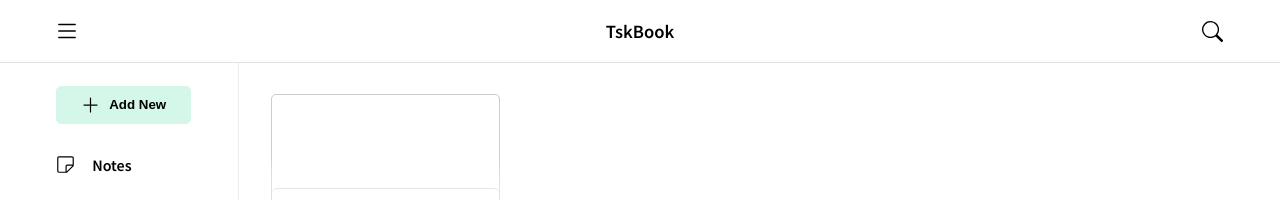
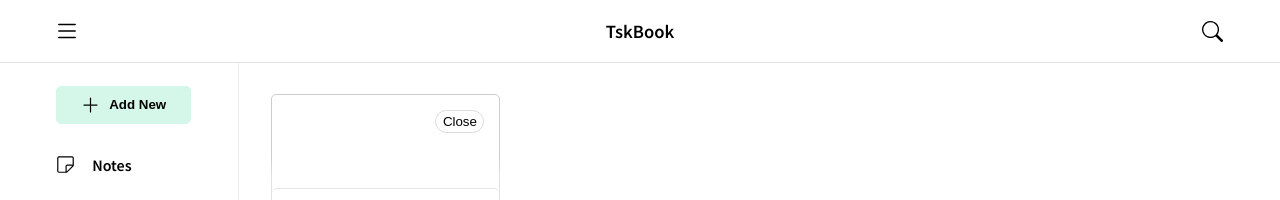
Before and after one commit to sazid324/TskBook, a React (Vite) app: page / in a window 1280 px wide. Both pictures are taken after a click on the button "Add New". Shown: the top 200 px of the page. Built offline with nearby package versions, Linux system fonts and the light colour scheme.

Commit message:
Close button added in card.

```diff
--- a/src/CSS_Files/_Components.scss
+++ b/src/CSS_Files/_Components.scss
@@ -165,16 +165,21 @@
   border-radius: 5px;
   padding: 0.9rem;
 
-  &:hover,
-  &:active {
-    cursor: pointer;
-  }
-
   .upperPartOfCard {
     max-height: 12.5rem;
     overflow: hidden;
 
+    .headerWraperOfCard {
+      width: 100%;
+      display: flex;
+      justify-content: space-between;
+      gap: 0.5rem;
+
+      .headerTextPartOfCard {
+        float: left;
+
         .headingOfCard {
+          width: 100%;
           padding-bottom: 15px;
           border: none;
           outline: none;
@@ -182,6 +187,27 @@
           font-weight: bold;
           font-size: 1rem;
           color: #202124;
+          float: left;
+        }
+      }
+
+      .headerButtonPartOfCard {
+        float: right;
+
+        .closeButtonOfCard {
+          padding: 0.2rem 0.4rem;
+          border: 1px solid rgb(219, 219, 219);
+          border-radius: 15px;
+          background-color: transparent;
+
+          &:hover,
+          &:active {
+            cursor: pointer;
+            border-color: $mainColorLight;
+            background-color: $mainColorLight;
+          }
+        }
+      }
     }
 
     .bodyOfCard {
--- a/src/Components/Card.tsx
+++ b/src/Components/Card.tsx
@@ -10,13 +10,15 @@ interface CardElements {
   indexOfCard: number;
 }
 
-export default function Card({ functionCalledByDeleteButton, indexOfCard }: CardElements) {
+export default function Card({
+  functionCalledByDeleteButton,
+  indexOfCard,
+}: CardElements) {
   // Adding functionality of edit button in card.
 
   const functionCalledByEditButton = (index: number) => {
-    const fixedHeadingOfCard: any = document.getElementsByClassName(
-      "fixedHeadingOfCard"
-    )[index];
+    const fixedHeadingOfCard: any =
+      document.getElementsByClassName("fixedHeadingOfCard")[index];
     const editableHeadingOfCard: any = document.getElementsByClassName(
       "editableHeadingOfCard"
     )[index];
@@ -35,6 +37,9 @@ export default function Card({ functionCalledByDeleteButton, indexOfCard }: Card
     <>
       <div className="containerOfCard">
         <div className="upperPartOfCard">
+          <div className="headerWraperOfCard">
+            <div className="headerTextPartOfCard">
+              {/* Starting of heading part of card. */}
               <div
                 className="headingOfCard fixedHeadingOfCard"
                 style={{
@@ -49,7 +54,13 @@ export default function Card({ functionCalledByDeleteButton, indexOfCard }: Card
                   display: "none",
                 }}
               />
-
+              {/* Ending of heading part of card. */}
+            </div>
+            <div className="headerButtonPartOfCard">
+              <button className="closeButtonOfCard">Close</button>
+            </div>
+          </div>
+          {/* Starting of body part of card. */}
           <div
             className="bodyOfCard fixedBodyOfCard"
             placeholder="Take a note...."
@@ -61,6 +72,7 @@ export default function Card({ functionCalledByDeleteButton, indexOfCard }: Card
               display: "none",
             }}
           ></textarea>
+          {/* Ending of body part of card. */}
         </div>
         <div className="lowerPartOfCard">
           <span className="elementInLowerPartOfCard">
```
Lines whose indentation alone changed are shown as unchanged.
